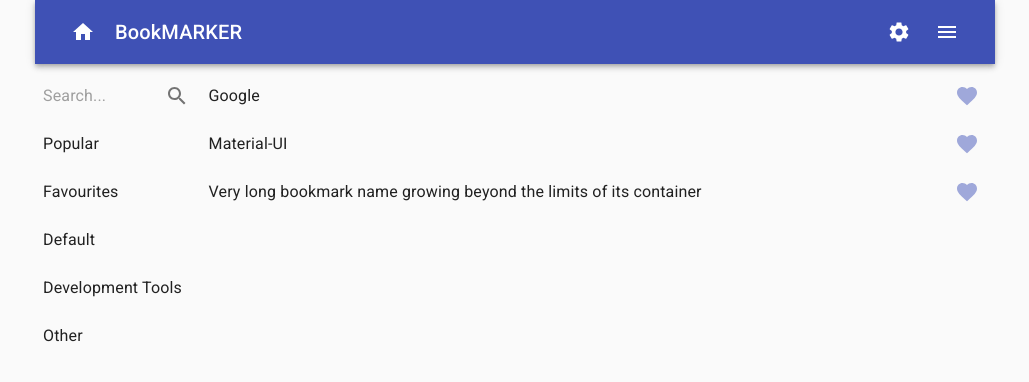
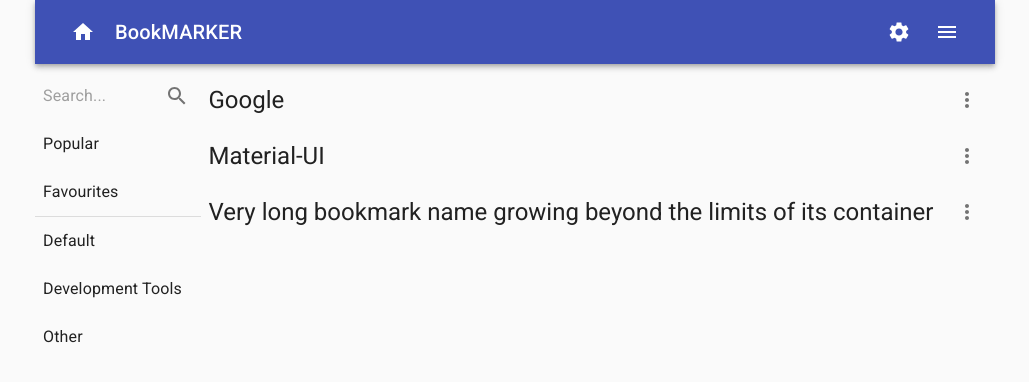
Before and after one commit to openXapps/web-apps-bookmarker-mui, a React (Create React App) app: page / in a window 1280 px wide. Shown: the top 382 px of the page, without its empty margins (125-1154 px from the left). Built offline with nearby package versions, Linux system fonts and the light colour scheme.

Commit message:
Development progress

```diff
--- a/src/components/Content/BookmarksComponent.js
+++ b/src/components/Content/BookmarksComponent.js
@@ -1,26 +1,23 @@
 import React from 'react';
+import { useTheme } from '@material-ui/core/styles';
+import useMediaQuery from '@material-ui/core/useMediaQuery';
 import Box from '@material-ui/core/Box';
 import IconButton from '@material-ui/core/IconButton';
 import List from '@material-ui/core/List';
 import ListItem from '@material-ui/core/ListItem';
 import ListItemText from '@material-ui/core/ListItemText';
 import ListItemSecondaryAction from '@material-ui/core/ListItemSecondaryAction';
-import FavoriteIcon from '@material-ui/icons/Favorite';
+// import FavoriteIcon from '@material-ui/icons/Favorite';
+import MoreVertIcon from '@material-ui/icons/MoreVert';
 
 import { getBookmarks } from '../../utilities/localstorage';
 import { useStyles } from './BookmarksStyles';
 
-// const listText = (props) => {
-//     return (
-//         <Box
-//             component="div"
-//             textOverflow="ellipsis"
-//             overflow="hidden"
-//         >{props.siteName}</Box>
-//     );
-// };
+// https://material-ui.com/components/speed-dial/
 
 const BookmarksComponent = () => {
+    const theme = useTheme();
+    const matches = useMediaQuery(theme.breakpoints.down('sm'));
     const classes = useStyles();
     const [bookmarks, setBookmarks] = React.useState([]);
 
@@ -39,13 +36,12 @@ const BookmarksComponent = () => {
                                 <ListItem button disableGutters>
                                     <ListItemText
                                         className={classes.bookmarkText}
-                                        // disableTypography={true}
-                                        // primary={listText({ siteName: v.siteName })}
                                         primary={v.siteName}
+                                        primaryTypographyProps={matches ? ({ variant: 'body1' }) : ({ variant: 'h5' })}
                                     />
                                     <ListItemSecondaryAction>
                                         <IconButton edge="end">
-                                            <FavoriteIcon className={classes.favIcon} />
+                                            <MoreVertIcon />
                                         </IconButton>
                                     </ListItemSecondaryAction>
                                 </ListItem>
--- a/src/components/Content/BookmarksStyles.js
+++ b/src/components/Content/BookmarksStyles.js
@@ -1,4 +1,4 @@
-import { darken, lighten, makeStyles } from '@material-ui/core/styles';
+import { makeStyles } from '@material-ui/core/styles';
 
 export const useStyles = makeStyles((theme) => ({
   root: {
@@ -7,9 +7,6 @@ export const useStyles = makeStyles((theme) => ({
     // marginTop: theme.spacing(1),
     // [theme.breakpoints.up('md')]: {
     //   marginLeft: theme.spacing(0),
-    // },
-    // [theme.breakpoints.down('xs')]: {
-    //   marginLeft: theme.spacing(0.5),
     // },
   },
   bookmarkContainer: {
@@ -20,11 +17,8 @@ export const useStyles = makeStyles((theme) => ({
   },
   bookmarkText: {
     paddingLeft: theme.spacing(1),
-  },
-  favIcon: {
-    color: lighten(theme.palette.primary.main, 0.5),
-    '&:hover': {
-      color: theme.palette.primary.main,
+    [theme.breakpoints.down('sm')]: {
+      fontSize: 10,
     },
   },
 }));
--- a/src/components/Content/ContentComponent.js
+++ b/src/components/Content/ContentComponent.js
@@ -4,11 +4,11 @@ import Box from '@material-ui/core/Box';
 import NavigationComponent from './NavigationComponent';
 import BookmarksComponent from './BookmarksComponent';
 
-const ContentComponent = () => {
+const ContentComponent = ({ location, history }) => {
   return (
     <Box display="flex" mt={1}>
-      <NavigationComponent />
-      <BookmarksComponent />
+      <NavigationComponent location={location} history={history} />
+      <BookmarksComponent location={location} history={history} />
     </Box>
   );
 };
--- a/src/components/Content/NavigationComponent.js
+++ b/src/components/Content/NavigationComponent.js
@@ -5,30 +5,26 @@ import IconButton from '@material-ui/core/IconButton';
 import List from '@material-ui/core/List';
 import ListItem from '@material-ui/core/ListItem';
 import ListItemText from '@material-ui/core/ListItemText';
+import Divider from '@material-ui/core/Divider';
 import SearchIcon from '@material-ui/icons/Search';
 
 import { useStyles } from './NavigationStyles';
-import {
-    // getPopular,
-    // getFavourites,
-    getCategories,
-} from '../../utilities/localstorage';
+import { getCategories } from '../../utilities/localstorage';
 
-const NavigationComponent = () => {
+const NavigationComponent = (props) => {
     const classes = useStyles();
-    // const [popular, setPopular] = React.useState([]);
-    // const [favourites, setFavourites] = React.useState([]);
     const [categories, setCategories] = React.useState([]);
 
     React.useEffect(() => {
-        // setPopular(getPopular());
-        // setFavourites(getFavourites());
         setCategories(getCategories());
         return () => true;
     }, []);
 
+    // console.log('Nav: props...', props);
+
     return (
         <Box className={classes.root}>
+            <Box display={{ xs: 'none', sm: 'none', md: 'block' }}>
                 <Box className={classes.searchContainer}>
                     <InputBase
                         className={classes.searchField}
@@ -38,6 +34,7 @@ const NavigationComponent = () => {
                         <SearchIcon />
                     </IconButton>
                 </Box>
+            </Box>
             <List disablePadding>
                 <ListItem button disableGutters>
                     <ListItemText primary="Popular" className={classes.listItemText} />
@@ -45,7 +42,7 @@ const NavigationComponent = () => {
                 <ListItem button disableGutters>
                     <ListItemText primary="Favourites" className={classes.listItemText} />
                 </ListItem>
-                <div></div>
+                <Divider />
                 {categories.statusOK ? (
                     categories.data.map((v, i) => {
                         return (
--- a/src/components/Upload/UploadLoader.js
+++ b/src/components/Upload/UploadLoader.js
@@ -1,12 +1,22 @@
+import { saveLocalStorage } from '../../utilities/localstorage';
+
 /**
- *
+ * Helper function to merge site data
  */
-export const mergeData = (obj) => {
-  return true;
+export const mergeData = (data) => {
+  let objs = {};
+  try {
+    objs = JSON.parse(data);
+    saveLocalStorage('gd-bm-categories', objs.categories);
+    saveLocalStorage('gd-bm-bookmarks', objs.bookmarks);
+    return true;
+  } catch (err) {
+    return false;
+  }
 };
 
 /**
- *
+ * Helper function to overwrite site data
  */
 export const overwriteData = (obj) => {
   return true;
--- a/src/context/StoreProvider.js
+++ b/src/context/StoreProvider.js
@@ -3,7 +3,6 @@ import StoreReducer from './StoreReducer';
 import {
   initialUse,
   getSettings,
-  getBookmarks,
 } from '../utilities/localstorage';
 
 /**
@@ -15,7 +14,7 @@ const data = {
   isLoading: true,
   isEmpty: false,
   theme: getSettings().data.theme,
-  bookmarks: getBookmarks().data,
+  view: getSettings().data.defaultView,
 };
 
 export const context = React.createContext(data);
--- a/src/utilities/defaultdata.js
+++ b/src/utilities/defaultdata.js
@@ -12,25 +12,8 @@ export const getDefaultData = () => {
         template: 'light'
       },
       confirmDelete: true,
+      defaultView: 'popular'
     },
-
-    // gd-bm-favourites
-    favourites: [
-      { siteId: '347cf222-887b-11e9-bc42-526af7764f01' },
-      { siteId: '347cf222-887b-11e9-bc42-526af7764f03' },
-    ],
-
-    // gd-bm-poplular
-    poplular: [
-      {
-        siteId: '347cf222-887b-11e9-bc42-526af7764f02',
-        lastUsed: '2020-03-23T06:07:30.407Z',
-      },
-      {
-        siteId: '347cf222-887b-11e9-bc42-526af7764f03',
-        lastUsed: '2021-02-23T06:07:30.407Z',
-      },
-    ],
 
     // gd-bm-categories
     categories: [
@@ -55,22 +38,26 @@ export const getDefaultData = () => {
         siteId: '347cf222-887b-11e9-bc42-526af7764f01',
         siteName: 'Google',
         siteURL: 'https://www.google.com',
+        favourite: true,
+        lastUsed: '2020-03-23T06:07:30.407Z'
       },
       {
         categoryId: '027cf222-887b-11e9-bc42-526af7764f64',
         siteId: '347cf4ca-887b-11e9-bc42-526af7764f02',
         siteName: 'Material-UI',
         siteURL: 'https://material-ui.com/',
+        favourite: false,
+        lastUsed: '2020-05-23T06:07:30.407Z'
       },
       {
         categoryId: '037cf222-887b-11e9-bc42-526af7764f64',
         siteId: '347cfc54-887b-11e9-bc42-526af7764f03',
         siteName: 'Very long bookmark name growing beyond the limits of its container',
         siteURL: 'https://www.w3schools.com',
+        favourite: false,
+        lastUsed: '2020-01-23T06:07:30.407Z'
       },
     ],
   };
   return response;
 };
-
-// module.exports.getDefaultData = getDefaultData;
--- a/src/utilities/localstorage.js
+++ b/src/utilities/localstorage.js
@@ -30,8 +30,8 @@ export const isLocalStorage = () => {
  */
 export const initialUse = () => {
   const settings = getSettings();
-  const favourites = getFavourites();
-  const poplular = getPopular();
+  // const favourites = getFavourites();
+  // const poplular = getPopular();
   const categories = getCategories();
   const bookmarks = getBookmarks();
 
@@ -44,6 +44,8 @@ export const initialUse = () => {
           siteId: v.siteId,
           siteName: v.siteName,
           siteURL: v.siteURL,
+          favourite: false,
+          lastUsed: new Date()
         }
       );
     });
@@ -61,14 +63,14 @@ export const initialUse = () => {
   }
 
   // No favourites exist
-  if (!favourites.statusOK) {
-    saveLocalStorage('gd-bm-favourites', getDefaultData().favourites);
-  }
+  // if (!favourites.statusOK) {
+  //   saveLocalStorage('gd-bm-favourites', getDefaultData().favourites);
+  // }
 
   // No popular exist
-  if (!poplular.statusOK) {
-    saveLocalStorage('gd-bm-poplular', getDefaultData().poplular);
-  }
+  // if (!poplular.statusOK) {
+  //   saveLocalStorage('gd-bm-poplular', getDefaultData().poplular);
+  // }
 
   // No categories exist
   if (!categories.statusOK) {
@@ -106,7 +108,6 @@ export const getSettings = () => {
   }
   try {
     const settings = JSON.parse(localStorage.getItem('gd-bm-settings'));
-    // const { settings } = getDefaultData();
     if (settings) {
       response = {
         statusOK: true,
@@ -130,13 +131,14 @@ export const getFavourites = () => {
     statusOK: false,
     data: []
   }
+  let favourites = [];
   try {
-    const favourites = JSON.parse(localStorage.getItem('gd-bm-favourites'));
-    // const { favourites } = getDefaultData();
-    if (favourites) {
+    const bookmarks = JSON.parse(localStorage.getItem('gd-bm-bookmarks'));
+    if (bookmarks) {
+      favourites = bookmarks.data.filter((v, i, a) => v.favourite)
       response = {
         statusOK: true,
-        data: favourites
+        data: favourites.sort((a, b) => (a.siteName > b.siteName) ? 1 : -1)
       };
     } else {
       throw new Error('No items found in localStorage');
@@ -157,12 +159,12 @@ export const getPopular = () => {
     data: []
   }
   try {
-    const poplular = JSON.parse(localStorage.getItem('gd-bm-poplular'));
-    // const { poplular } = getDefaultData();
-    if (poplular) {
+    const bookmarks = JSON.parse(localStorage.getItem('gd-bm-bookmarks'));
+    // const { bookmarks } = getDefaultData();
+    if (bookmarks) {
       response = {
         statusOK: true,
-        data: poplular.sort((a, b) => (a.lastUsed > b.lastUsed) ? 1 : -1)
+        data: bookmarks.sort((a, b) => (a.lastUsed < b.lastUsed) ? 1 : -1)
       };
     } else {
       throw new Error('No items found in localStorage');
@@ -230,12 +232,12 @@ export const getBookmarks = () => {
  * Get DOWNLOADABLE data from storage
  */
 export const getDownloadableData = () => {
-  let data = '{\n"favourites":\n';
-  data += stringPop(JSON.stringify(getFavourites().data));
-  data += ',\n"popular":\n';
-  data += stringPop(JSON.stringify(getPopular().data));
-  data += ',\n"categories":\n';
+  let data = '{\n"categories":\n';
   data += stringPop(JSON.stringify(getCategories().data));
+  // data += ',\n"popular":\n';
+  // data += stringPop(JSON.stringify(getPopular().data));
+  // data += ',\n"favourites":\n';
+  // data += stringPop(JSON.stringify(getFavourites().data));
   data += ',\n"bookmarks":\n';
   data += stringPop(JSON.stringify(getBookmarks().data));
   data += '\n}';
```
Also changed, not shown: src/components/Upload/UploadComponent.js (+13 -8 lines), src/components/Upload/UploadValidator.js (+5 -6 lines). Lines whose indentation alone changed are shown as unchanged.
